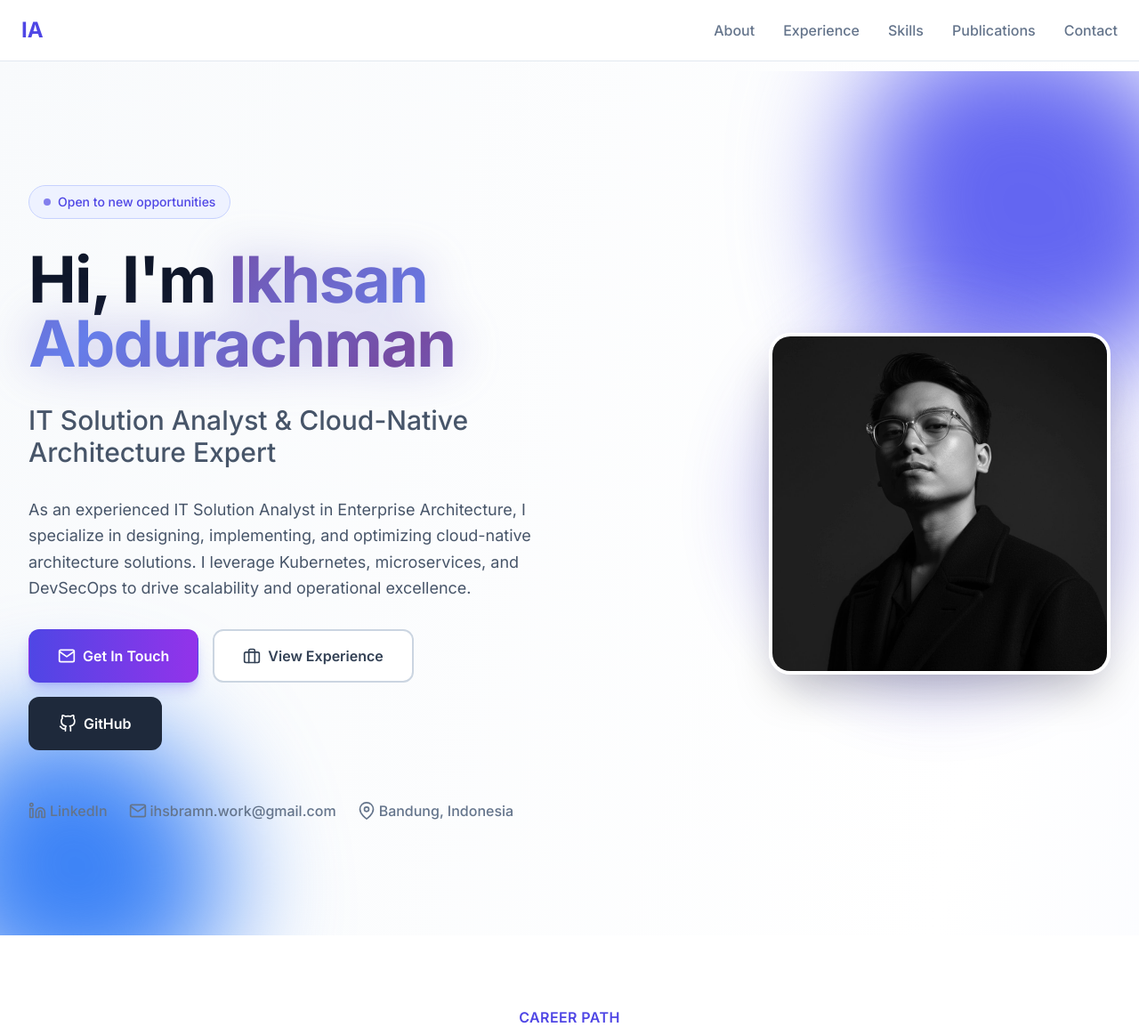
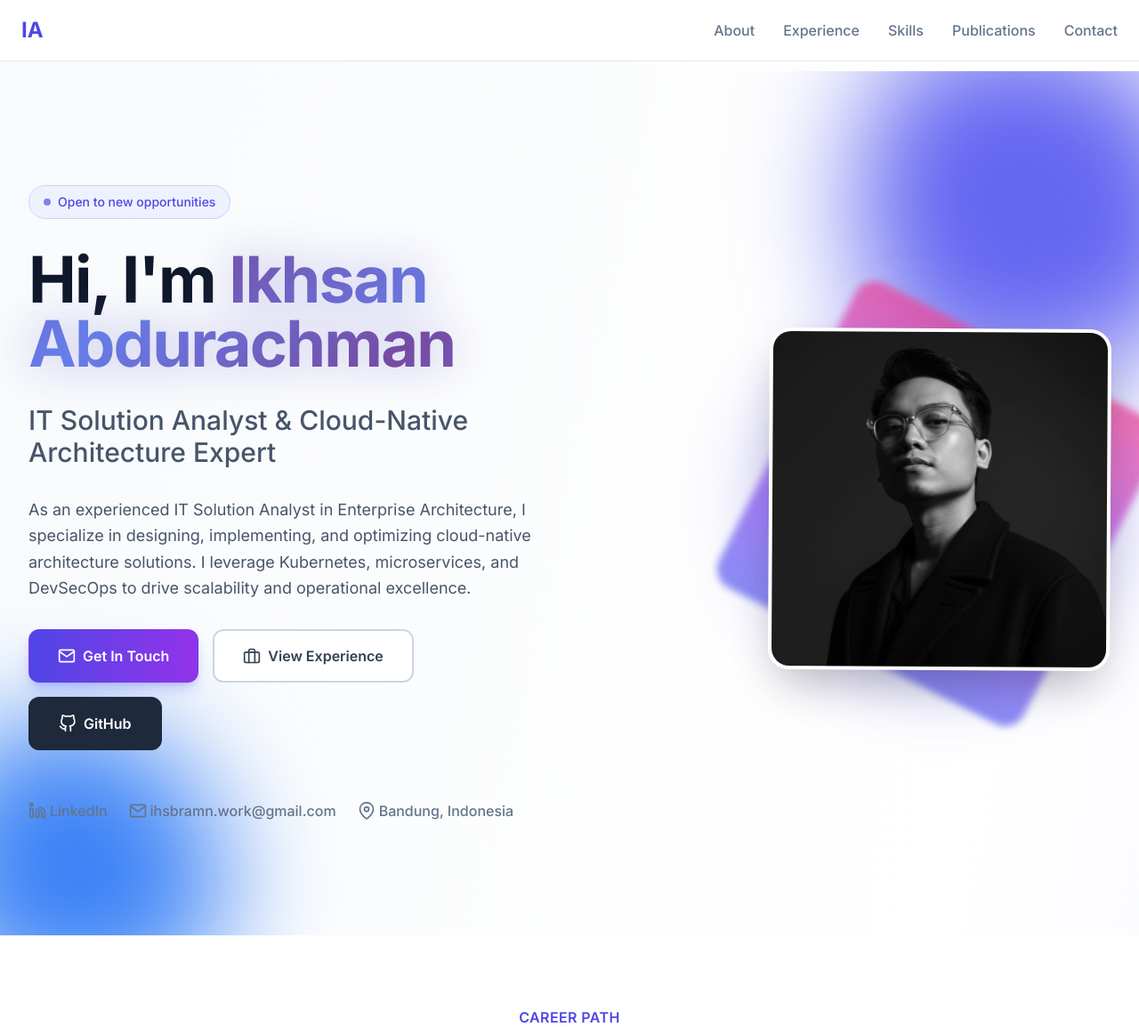
Before and after one commit to ihsbramn/ihsbramn.github.io, a PHP site: page / in a window 1280 px wide. Shown: the top 1154 px of the page at 89% size. Run offline with PHP 8.4, Linux system fonts and the light colour scheme; some libraries are stand-ins or nearby versions.

Commit message:
profile animated

```diff
--- a/index.html
+++ b/index.html
@@ -140,13 +140,25 @@
                             </span>
                         </div>
                     </div>
-                    <div class="relative flex justify-center lg:justify-end">
-                        <div class="relative w-72 h-72 lg:w-96 lg:h-96">
+                    <div class="relative flex justify-center lg:justify-end animate-fade-in-right">
+                        <div class="relative w-72 h-72 lg:w-96 lg:h-96 profile-container">
+                            <!-- Animated background glow -->
                             <div
                                 class="absolute inset-0 bg-indigo-600 rounded-full blur-2xl opacity-20 animate-breathe">
                             </div>
-                            <img src="./assets/profile.jpeg" alt="Ikhsan Abdurachman"
-                                class="relative rounded-3xl shadow-2xl object-cover w-full h-full border-4 border-white">
+
+                            <!-- Rotating gradient border -->
+                            <div class="absolute inset-0 rounded-3xl animate-spin-slow opacity-75">
+                                <div
+                                    class="absolute inset-0 rounded-3xl bg-gradient-to-r from-indigo-500 via-purple-500 to-pink-500 blur-sm">
+                                </div>
+                            </div>
+
+                            <!-- Profile image with hover effects -->
+                            <div class="relative profile-image-wrapper animate-float">
+                                <img src="./assets/profile.jpeg" alt="Ikhsan Abdurachman"
+                                    class="relative rounded-3xl shadow-2xl object-cover w-full h-full border-4 border-white profile-image">
+                            </div>
                         </div>
                     </div>
                 </div>
--- a/style.css
+++ b/style.css
@@ -27,10 +27,12 @@ html {
         opacity: 0;
         transform: translateY(40px) scale(0.95);
     }
+
     60% {
         opacity: 1;
         transform: translateY(-5px) scale(1.01);
     }
+
     100% {
         opacity: 1;
         transform: translateY(0) scale(1);
@@ -43,6 +45,7 @@ html {
         opacity: 0;
         transform: translateX(-50px);
     }
+
     100% {
         opacity: 1;
         transform: translateX(0);
@@ -55,6 +58,7 @@ html {
         opacity: 0;
         transform: translateX(50px);
     }
+
     100% {
         opacity: 1;
         transform: translateX(0);
@@ -67,9 +71,11 @@ html {
         opacity: 0;
         transform: scale(0.8);
     }
+
     50% {
         transform: scale(1.05);
     }
+
     100% {
         opacity: 1;
         transform: scale(1);
@@ -78,15 +84,20 @@ html {
 
 /* Floating animation - enhanced with rotation */
 @keyframes float {
-    0%, 100% {
+
+    0%,
+    100% {
         transform: translateY(0) rotate(0deg);
     }
+
     25% {
         transform: translateY(-15px) rotate(1deg);
     }
+
     50% {
         transform: translateY(-25px) rotate(0deg);
     }
+
     75% {
         transform: translateY(-15px) rotate(-1deg);
     }
@@ -94,18 +105,23 @@ html {
 
 /* Morphing blob animation for backgrounds */
 @keyframes morphBlob {
-    0%, 100% {
+
+    0%,
+    100% {
         border-radius: 60% 40% 30% 70% / 60% 30% 70% 40%;
         transform: translate(0, 0) rotate(0deg);
     }
+
     25% {
         border-radius: 30% 60% 70% 40% / 50% 60% 30% 60%;
         transform: translate(5%, 5%) rotate(90deg);
     }
+
     50% {
         border-radius: 50% 60% 30% 60% / 30% 40% 70% 50%;
         transform: translate(-5%, 10%) rotate(180deg);
     }
+
     75% {
         border-radius: 60% 40% 50% 40% / 60% 50% 40% 60%;
         transform: translate(5%, -5%) rotate(270deg);
@@ -117,6 +133,7 @@ html {
     0% {
         background-position: -200% center;
     }
+
     100% {
         background-position: 200% center;
     }
@@ -124,9 +141,12 @@ html {
 
 /* Glow pulse animation */
 @keyframes glowPulse {
-    0%, 100% {
+
+    0%,
+    100% {
         filter: drop-shadow(0 0 20px rgba(102, 126, 234, 0.4));
     }
+
     50% {
         filter: drop-shadow(0 0 40px rgba(118, 75, 162, 0.6));
     }
@@ -134,10 +154,13 @@ html {
 
 /* Subtle breathing animation */
 @keyframes breathe {
-    0%, 100% {
+
+    0%,
+    100% {
         transform: scale(1);
         opacity: 0.2;
     }
+
     50% {
         transform: scale(1.1);
         opacity: 0.3;
@@ -149,6 +172,7 @@ html {
     from {
         transform: rotate(0deg);
     }
+
     to {
         transform: rotate(360deg);
     }
@@ -156,12 +180,19 @@ html {
 
 /* Bounce animation */
 @keyframes bounce {
-    0%, 20%, 50%, 80%, 100% {
+
+    0%,
+    20%,
+    50%,
+    80%,
+    100% {
         transform: translateY(0);
     }
+
     40% {
         transform: translateY(-20px);
     }
+
     60% {
         transform: translateY(-10px);
     }
@@ -169,12 +200,16 @@ html {
 
 /* Wiggle animation for attention */
 @keyframes wiggle {
-    0%, 100% {
+
+    0%,
+    100% {
         transform: rotate(0deg);
     }
+
     25% {
         transform: rotate(-3deg);
     }
+
     75% {
         transform: rotate(3deg);
     }
@@ -187,6 +222,7 @@ html {
         transform: translateY(60px);
         filter: blur(10px);
     }
+
     100% {
         opacity: 1;
         transform: translateY(0);
@@ -235,14 +271,37 @@ html {
 }
 
 /* Staggered animation delays */
-.delay-100 { animation-delay: 100ms; }
-.delay-200 { animation-delay: 200ms; }
-.delay-300 { animation-delay: 300ms; }
-.delay-400 { animation-delay: 400ms; }
-.delay-500 { animation-delay: 500ms; }
-.delay-600 { animation-delay: 600ms; }
-.delay-700 { animation-delay: 700ms; }
-.delay-800 { animation-delay: 800ms; }
+.delay-100 {
+    animation-delay: 100ms;
+}
+
+.delay-200 {
+    animation-delay: 200ms;
+}
+
+.delay-300 {
+    animation-delay: 300ms;
+}
+
+.delay-400 {
+    animation-delay: 400ms;
+}
+
+.delay-500 {
+    animation-delay: 500ms;
+}
+
+.delay-600 {
+    animation-delay: 600ms;
+}
+
+.delay-700 {
+    animation-delay: 700ms;
+}
+
+.delay-800 {
+    animation-delay: 800ms;
+}
 
 /* Start invisible for staggered animations */
 .stagger-item {
@@ -255,14 +314,12 @@ html {
    ======================================== */
 
 .gradient-text {
-    background: linear-gradient(
-        135deg,
+    background: linear-gradient(135deg,
             #667eea 0%,
             #764ba2 25%,
             #667eea 50%,
             #764ba2 75%,
-        #667eea 100%
-    );
+            #667eea 100%);
     background-size: 200% auto;
     -webkit-background-clip: text;
     -webkit-text-fill-color: transparent;
@@ -526,14 +583,66 @@ section {
    ======================================== */
 
 .loading-skeleton {
-    background: linear-gradient(
-        90deg,
+    background: linear-gradient(90deg,
             #f1f5f9 0%,
             #e2e8f0 50%,
-        #f1f5f9 100%
-    );
+            #f1f5f9 100%);
     background-size: 200% 100%;
     animation: shimmer 1.5s infinite;
+}
+
+/* ========================================
+   PROFILE PHOTO ANIMATIONS
+   ======================================== */
+
+/* Slow rotation for gradient border */
+@keyframes spin-slow {
+    from {
+        transform: rotate(0deg);
+    }
+
+    to {
+        transform: rotate(360deg);
+    }
+}
+
+.animate-spin-slow {
+    animation: spin-slow 8s linear infinite;
+}
+
+/* Profile container with perspective for 3D effect */
+.profile-container {
+    perspective: 1000px;
+    transform-style: preserve-3d;
+}
+
+/* Profile image wrapper with hover tilt */
+.profile-image-wrapper {
+    transition: transform 0.6s cubic-bezier(0.22, 1, 0.36, 1);
+    transform-style: preserve-3d;
+    will-change: transform;
+}
+
+.profile-container:hover .profile-image-wrapper {
+    transform: translateY(-10px) rotateY(5deg) rotateX(-5deg) scale(1.02);
+}
+
+/* Profile image with enhanced shadow on hover */
+.profile-image {
+    transition: all 0.6s cubic-bezier(0.22, 1, 0.36, 1);
+    will-change: box-shadow, transform;
+}
+
+.profile-container:hover .profile-image {
+    box-shadow:
+        0 30px 60px -12px rgba(79, 70, 229, 0.4),
+        0 18px 36px -18px rgba(139, 92, 246, 0.3),
+        0 0 0 6px rgba(255, 255, 255, 0.9);
+}
+
+/* Pause floating animation on hover for better interaction */
+.profile-container:hover .animate-float {
+    animation-play-state: paused;
 }
 
 /* ========================================
@@ -541,6 +650,7 @@ section {
    ======================================== */
 
 @media (prefers-reduced-motion: reduce) {
+
     *,
     *::before,
     *::after {
```
Lines whose indentation alone changed are shown as unchanged.
